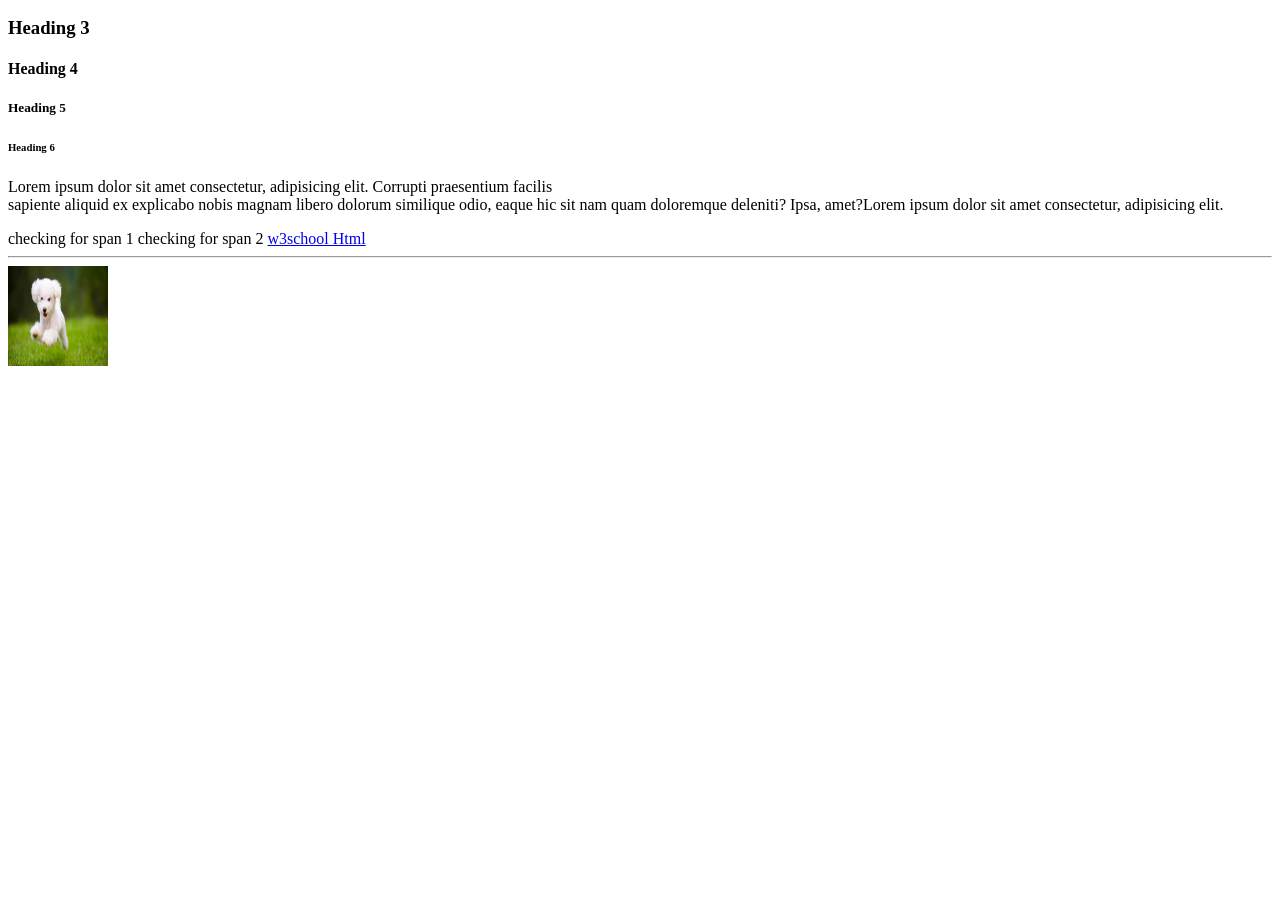
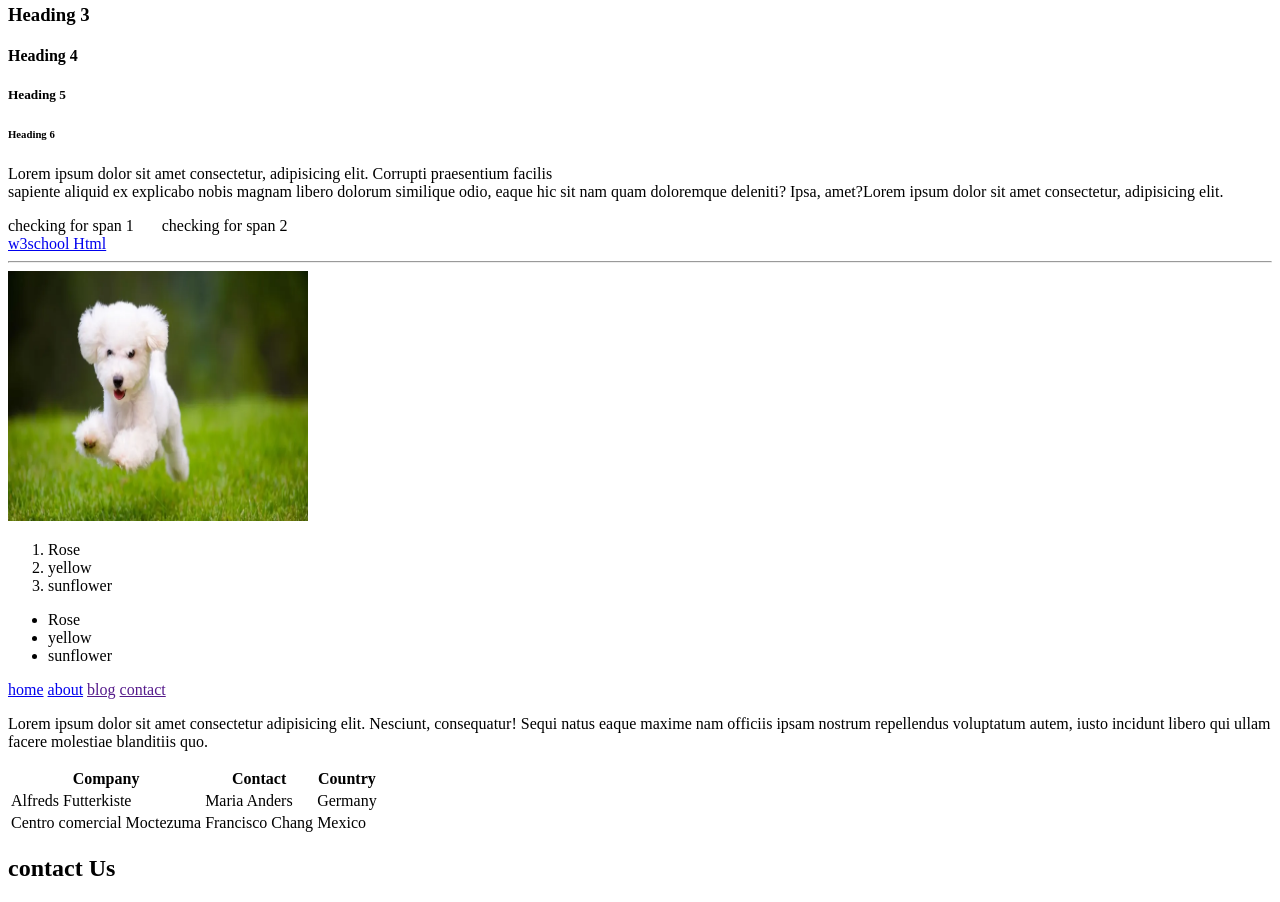
Before and after one commit to ArthiH/Fardzana, a plain HTML site: page basic_html/index.html in a window 1280 px wide. Shown: the part 110-1012 px from the top of the page. Before the commit the page ends 800 px from the top, so only its background shows below. Drawn offline with Linux system fonts and the light colour scheme.

Commit message:
added files

```diff
--- a/basic_html/index.html
+++ b/basic_html/index.html
@@ -4,6 +4,8 @@
     <title>Basic HTML Learning</title>
   </head>
   <body>
+    <main>
+     <section class="inner-text" >
       <h1 >Heading 1</h1>
       <h2>Heading 2</h2>
       <h3>Heading 3</h3>
@@ -12,16 +14,87 @@
       <h6>Heading 6</h6>
       <p>
         Lorem ipsum dolor sit amet consectetur, adipisicing elit. Corrupti
-      praesentium facilis <br> sapiente aliquid ex explicabo nobis magnam <span >libero</span>
+        praesentium facilis <br />
+        sapiente aliquid ex explicabo nobis magnam <span>libero</span>
         dolorum similique odio, eaque hic sit nam quam doloremque deleniti? Ipsa,
         amet?Lorem ipsum dolor sit amet consectetur, adipisicing elit.
       </p>
-   <span>checking for span 1</span>
+      <span>checking for span 1</span>&nbsp;&nbsp;&nbsp;&nbsp;&nbsp;&nbsp;
       <span>checking for span 2</span>
+     </section>
 
-   <a href="https://www.w3schools.com/" >w3school Html</a>
-   <hr>
+
+     <div>
+      <a href="https://www.w3schools.com/" target="_blank">w3school Html</a>
+      <hr />
       <!-- <img src="https://thumbor.forbes.com/thumbor/fit-in/900x510/https://www.forbes.com/advisor/wp-content/uploads/2023/07/top-20-small-dog-breeds.jpeg.jpg" width="100px" height="100px"  alt="image not found" > -->
-   <img src="./assest/top-20-small-dog-breeds.jpeg.webp" width="100px" height="100px"  alt="image not found" >
+      <img
+        src="./assest/top-20-small-dog-breeds.jpeg.webp"
+        width="300px"
+        height="250px"
+        alt="image not found"
+      />
+     </div>
+
+      <!--12/03/24-->
+
+      <!-- order list -->
+      <ol>
+        <li>Rose</li>
+        <li>yellow</li>
+        <li>sunflower</li>
+      </ol>
+
+      <!-- unorder list -->
+
+      <ul>
+        <li>Rose</li>
+        <li>yellow</li>
+        <li>sunflower</li>
+      </ul>
+      <nav>
+        <a href="#">home</a>
+        <a href="about.html">about</a>
+        <a href="">blog</a>
+        <a href="">contact</a>
+      </nav>
+
+      <div>
+        <p>
+          Lorem ipsum dolor sit amet consectetur adipisicing elit. Nesciunt,
+          consequatur! Sequi natus eaque maxime nam officiis ipsam nostrum
+          repellendus voluptatum autem, iusto incidunt libero qui ullam facere
+          molestiae blanditiis quo.
+        </p>
+      </div>
+  <section>
+    <table>
+      <tr>
+        <th>Company</th>
+        <th>Contact</th>
+        <th>Country</th>
+      </tr>
+      <tr>
+        <td>Alfreds Futterkiste</td>
+        <td>Maria Anders</td>
+        <td>Germany</td>
+      </tr>
+      <tr>
+        <td>Centro comercial Moctezuma</td>
+        <td>Francisco Chang</td>
+        <td>Mexico</td>
+      </tr>
+    </table>
+  </section>
+
+
+
+
+    </main>
+
+
+    <footer>
+      <h2>contact Us</h2>
+    </footer>
   </body>
 </html>
```
Also changed, not shown: basic_html/about.html (added, +11 -0 lines). Lines whose indentation alone changed are shown as unchanged.
